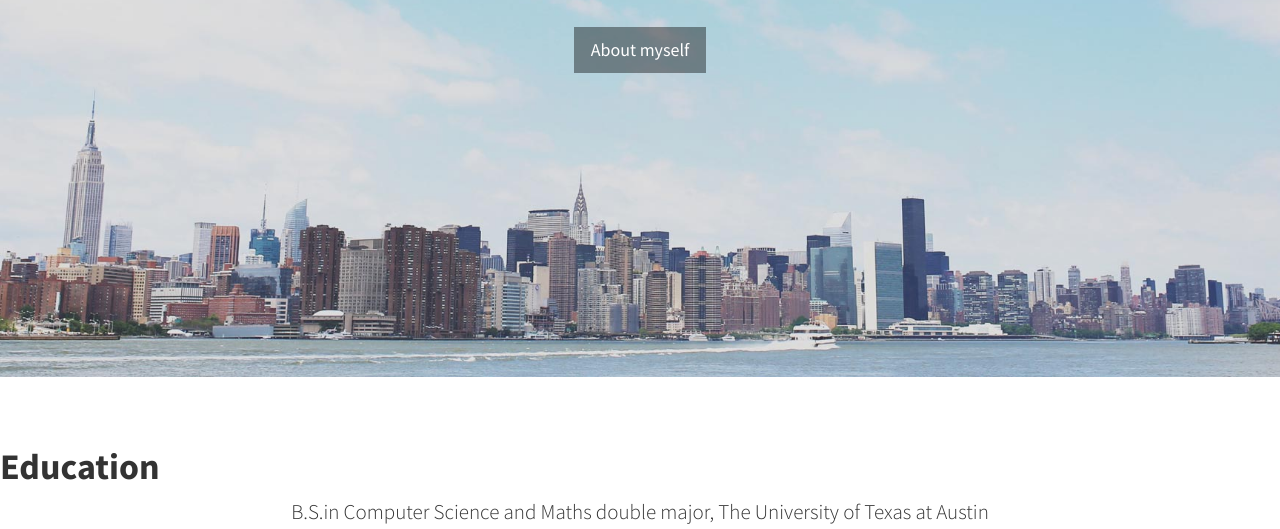
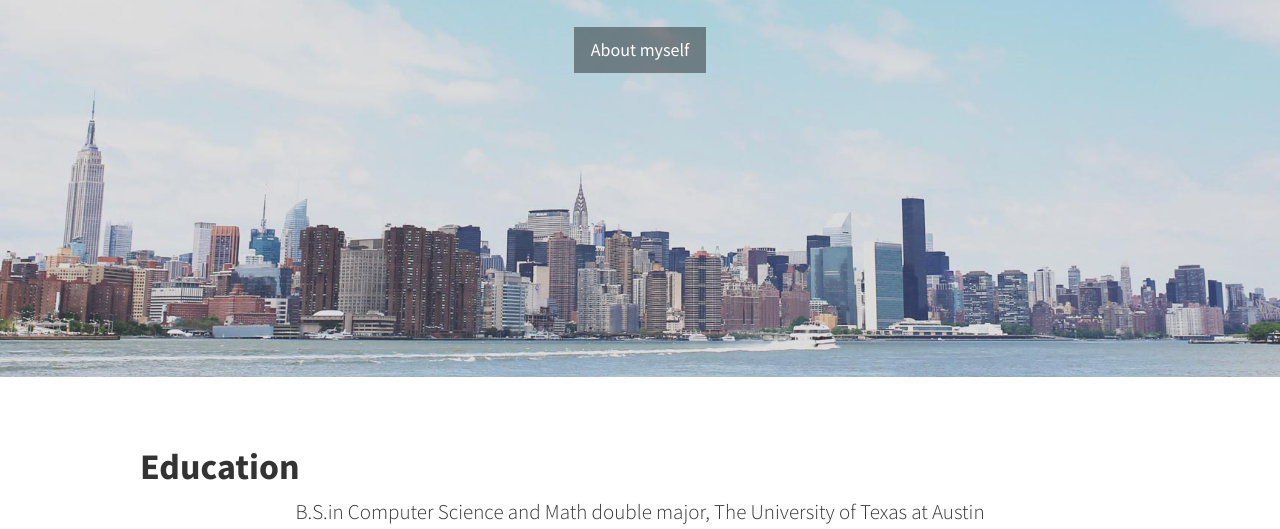
Before and after one commit to xywang9334/mygithubpage, a plain HTML site: page index.html in a window 1280 px wide. Shown: the part 423-952 px from the top of the page. Drawn offline with Linux system fonts and the light colour scheme.

Commit message:
css changed

```diff
--- a/css/stylish-portfolio.css
+++ b/css/stylish-portfolio.css
@@ -240,7 +240,13 @@ footer {
 
 /* my photo */
 .my-photo{
-    position: absolute;
+    position: relative;
     left: 430px;
     top: 215px;
 }
+
+/* education headline */
+.header-line{
+    padding-left: 5em;
+    margin-left: 5em;
+}
--- a/index.html
+++ b/index.html
@@ -65,12 +65,13 @@
 
     <!-- About -->
     <section id="about" class="about">
+        <div class="header-line">
         <h1><strong>Education</strong></h1>
-        </header>
+    </div>
         <div class="container">
             <div class="row">
                 <div class="col-lg-12 text-center">
-                    <p class="lead">B.S.in Computer Science and Maths double major, The University of Texas at Austin  </p>
+                    <p class="lead">B.S.in Computer Science and Math double major, The University of Texas at Austin  </p>
                     <span class="fa-stack fa-4x">
                     <img class="img-portfolio img-responsive" src="img/University_of_texas_logo.jpg">
                 </span>
```
